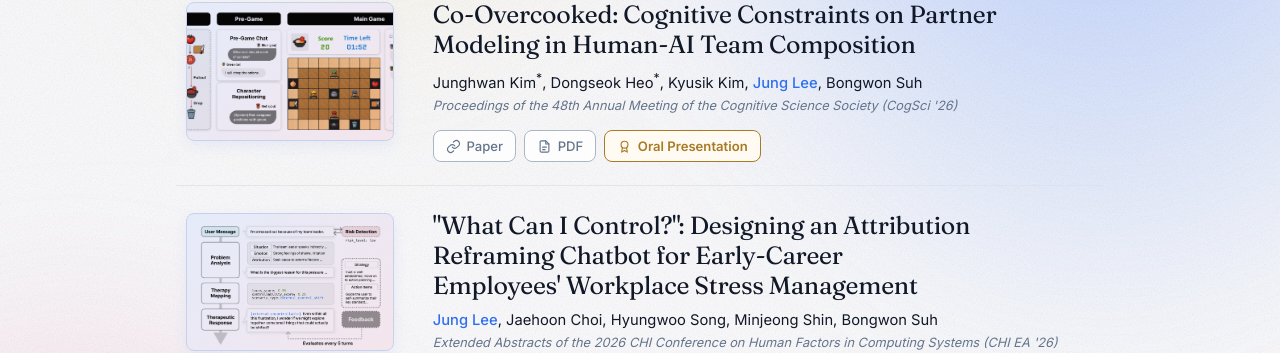
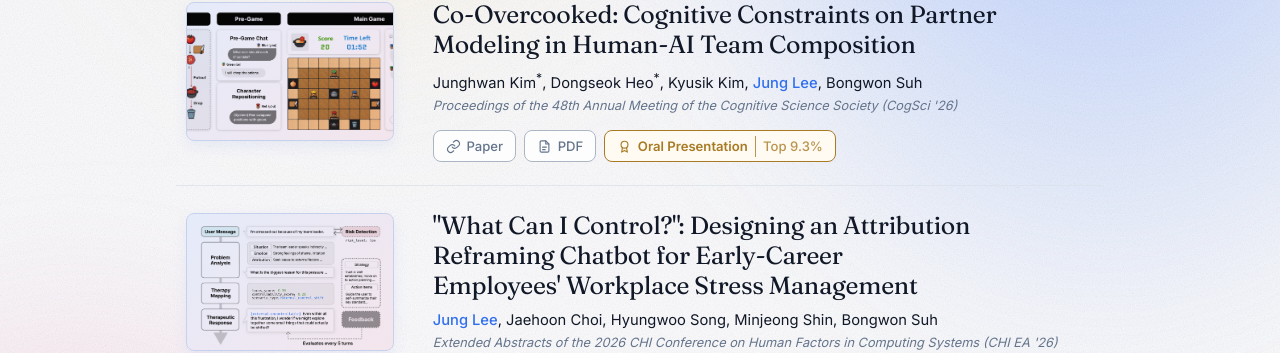
Before and after one commit to leejungp2/leejungp2.github.io, a Jekyll site: the page built from _pages/publications.html, in a window 1280 px wide. Shown: the part 558-911 px from the top of the page. Built offline with Jekyll 4.4.1, drawn with Linux system fonts in a browser that asks for light colours.

Commit message:
Show Top 9.3% detail next to Oral Presentation

```diff
--- a/_data/publications.yml
+++ b/_data/publications.yml
@@ -3,6 +3,7 @@
 # group:    international | domestic
 # authors:  append `*` for equal contribution; the entry matching site.author is highlighted.
 # award:    optional; shown as a badge in the list and on the detail page.
+# award_detail: optional; lighter text after the award (e.g. acceptance rate).
 # image:    teaser figure (.webp); a same-named .png is used for the enlarged view.
 # abstract: original abstract text; leave empty to hide the section.
 # links:    buttons, in order (Paper, then PDF). A label of `PDF` gets the document icon.
@@ -56,6 +57,7 @@
   venue_short: CogSci 2026
   type: Full Paper
   award: Oral Presentation
+  award_detail: Top 9.3%
   image: /assets/img/publications/coovercooked.webp
   image_alt: Co-Overcooked human-AI team cooking task
   links:
--- a/_includes/publication-award.html
+++ b/_includes/publication-award.html
@@ -2,5 +2,6 @@
 <span class="publication-award">
   <svg viewBox="0 0 24 24" fill="none" stroke="currentColor" stroke-width="1.8" stroke-linecap="round" stroke-linejoin="round" aria-hidden="true"><circle cx="12" cy="9" r="5.5" /><path d="M8.8 13.4 7.5 21l4.5-2.6 4.5 2.6-1.3-7.6" /></svg>
   {{ include.publication.award | escape }}
+  {%- if include.publication.award_detail %}<span class="publication-award-detail">{{ include.publication.award_detail | escape }}</span>{% endif %}
 </span>
 {%- endif -%}
--- a/assets/css/main.css
+++ b/assets/css/main.css
@@ -1216,6 +1216,13 @@ img { max-width: 100%; height: auto; }
   font-weight: 600;
   white-space: nowrap;
 }
+.publication-award-detail {
+  margin-left: 0.1rem;
+  padding-left: 0.45rem;
+  border-left: 1px solid currentColor;
+  font-weight: 500;
+  opacity: 0.8;
+}
 .publication-award svg {
   flex: none;
   width: 15px;
```
